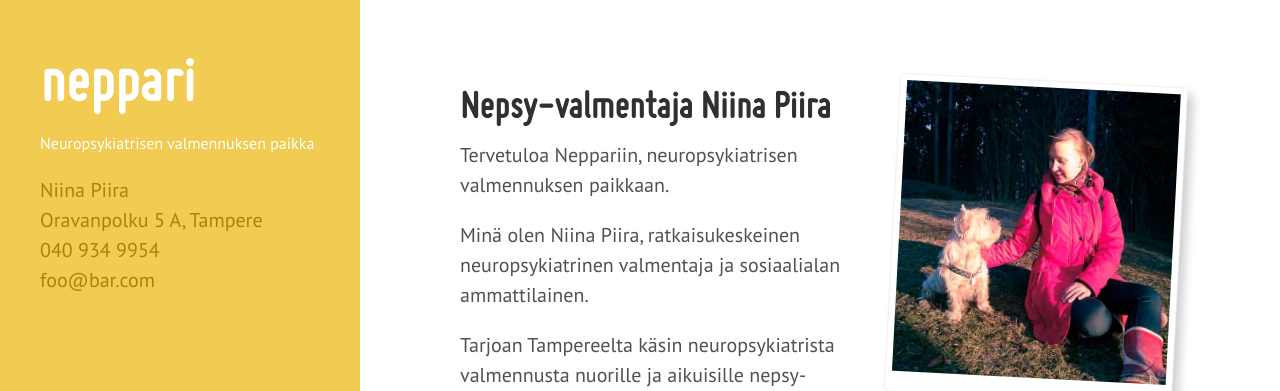
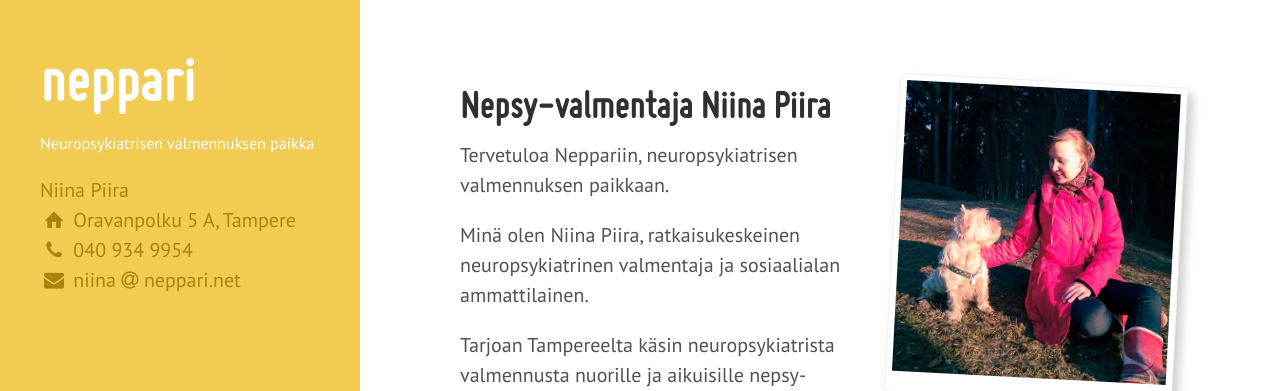
Before and after one commit to niinapiira/neppari.net, a Jekyll site: the page built from index.md, in a window 1280 px wide. Shown: the top 391 px of the page. Built offline with Jekyll 4.4.1, drawn with Linux system fonts in a browser that asks for light colours; Markdown is read by kramdown in place of the engine named in the settings.

Commit message:
Add icon font for sidebar info

```diff
--- a/_config.yml
+++ b/_config.yml
@@ -20,7 +20,7 @@ author:
 contact:
   address:        'Oravanpolku 5 A, Tampere'
   phone:          '040 934 9954'
-  email:          'foo@bar.com'
+  email:          'niina(miuku)neppari.net'
 
 # Custom vars
 version:          2.1.0
--- a/_includes/sidebar.html
+++ b/_includes/sidebar.html
@@ -12,9 +12,9 @@
       </p>
       <p class="faded">
         {{ site.author.name }}<br/>
-        {{ site.contact.address }}<br/>
-        {{ site.contact.phone }}<br/>
-        {{ site.contact.email }}
+        <i class="icon-address"></i> {{ site.contact.address }}<br/>
+        <i class="icon-phone"></i> {{ site.contact.phone }}<br/>
+        <i class="icon-email"></i> {{ site.contact.email | replace:'(miuku)','<i class="icon-at"></i>' }}
       </p>
     </div>
   </div>
--- /dev/null
+++ b/css/_icon-fonts.scss
@@ -0,0 +1,56 @@
+@font-face {
+  font-family: 'neppari-icons';
+  src: url('../fonts/neppari-icons.eot?1127576');
+  src: url('../fonts/neppari-icons.eot?1127576#iefix') format('embedded-opentype'),
+       url('../fonts/neppari-icons.woff?1127576') format('woff'),
+       url('../fonts/neppari-icons.ttf?1127576') format('truetype'),
+       url('../fonts/neppari-icons.svg?1127576#neppari-icons') format('svg');
+  font-weight: normal;
+  font-style: normal;
+}
+/* Chrome hack: SVG is rendered more smooth in Windozze. 100% magic, uncomment if you need it. */
+/* Note, that will break hinting! In other OS-es font will be not as sharp as it could be */
+/*
+@media screen and (-webkit-min-device-pixel-ratio:0) {
+  @font-face {
+    font-family: 'neppari-icons';
+    src: url('../fonts/neppari-icons.svg?1127576#neppari-icons') format('svg');
+  }
+}
+*/
+
+ [class^="icon-"]:before, [class*=" icon-"]:before {
+  font-family: "neppari-icons";
+  font-style: normal;
+  font-weight: normal;
+  speak: none;
+
+  display: inline-block;
+  text-decoration: inherit;
+  width: 1em;
+  margin-right: .2em;
+  text-align: center;
+  /* opacity: .8; */
+
+  /* For safety - reset parent styles, that can break glyph codes*/
+  font-variant: normal;
+  text-transform: none;
+
+  /* fix buttons height, for twitter bootstrap */
+  line-height: 1em;
+
+  /* Animation center compensation - margins should be symmetric */
+  /* remove if not needed */
+  margin-left: .2em;
+
+  /* you can be more comfortable with increased icons size */
+  /* font-size: 120%; */
+
+  /* Uncomment for 3D effect */
+  /* text-shadow: 1px 1px 1px rgba(127, 127, 127, 0.3); */
+}
+
+.icon-address:before { content: '\e801'; } /* '' */
+.icon-phone:before { content: '\e802'; } /* '' */
+.icon-at:before { content: '\e803'; } /* '' */
+.icon-email:before { content: '\e804'; } /* '' */
--- a/css/styles.scss
+++ b/css/styles.scss
@@ -5,6 +5,7 @@
 @import "syntax";
 @import "hyde";
 @import "fonts";
+@import "icon-fonts";
 @import "typography";
 @import "theme";
 @import "images";
```
Also changed, not shown: fonts/neppari-icons.ttf (added), fonts/neppari-icons.woff (added), 2 other files.
